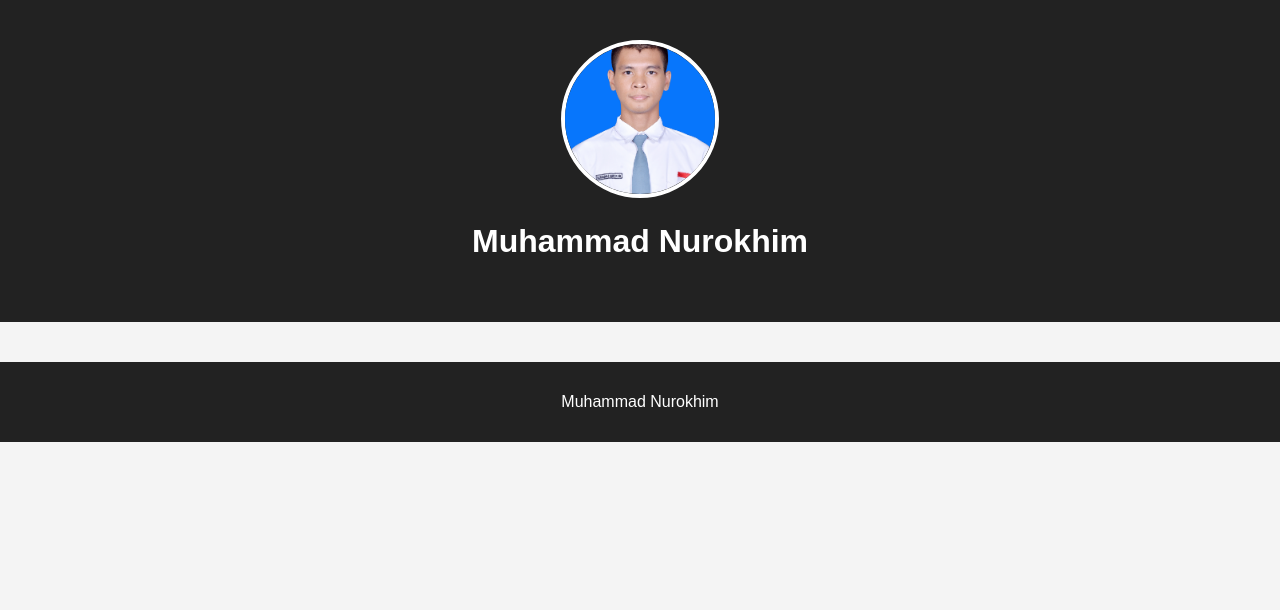
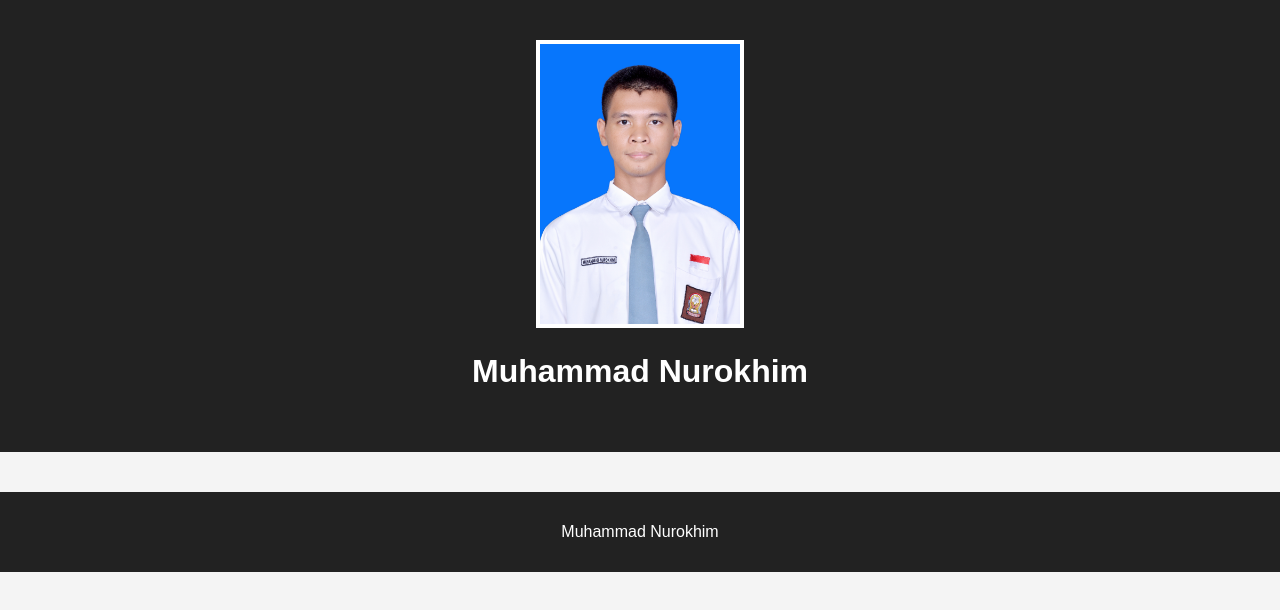
Before and after one commit to Nur-430/Nurokhim, a plain HTML site: page index.html in a window 1280 px wide. Drawn offline with Linux system fonts and the light colour scheme.

Commit message:
Update index.html

```diff
--- a/index.html
+++ b/index.html
@@ -20,9 +20,8 @@ header{
 }
 
 .profile-img{
-    width:150px;
-    height:150px;
-    border-radius:50%;
+    width:200px;
+    height:auto;
     object-fit:cover;
     border:4px solid white;
 }
@@ -59,7 +58,6 @@ footer{
 
 <div class="container">
 
-
 </div>
 
 <footer>
```
